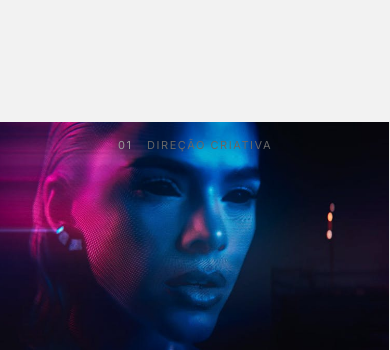
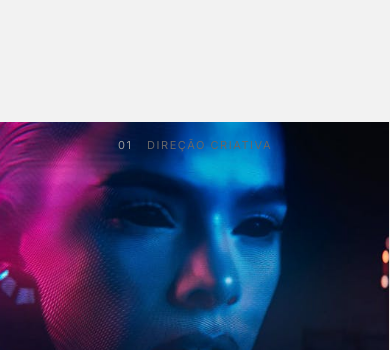
Before and after one commit to simefvx/site-roma, a plain HTML site: page index.html in a window 390 px wide. Shown: the part 2410-2760 px from the top of the page. Drawn offline with nearby package versions, Linux system fonts and the light colour scheme.

Commit message:
Fix mobile hero layout and project columns responsiveness
Co-Authored-By: Claude Sonnet 4.6 <noreply@anthropic.com>

```diff
--- a/css/style.css
+++ b/css/style.css
@@ -1047,23 +1047,23 @@ img { display: block; width: 100%; height: 100%; object-fit: cover; }
   .nav { padding: 0 12px; justify-content: center; }
   .nav__view-btn { padding: 5px 12px; font-size: 10px; }
 
-  /* Hero */
+  /* Hero — 2 imagens por painel, lado a lado, sem segunda linha */
   .hero-panel {
-    min-height: 70vh;
-    height: 70vh;
+    min-height: 56vw;
+    height: 56vw;
   }
   .hero-panel__row {
     grid-template-columns: repeat(2, minmax(0, 1fr));
-    grid-template-rows: repeat(2, 1fr);
+    grid-template-rows: 1fr;
   }
+  .hero-panel__fig:nth-child(n+3) { display: none; }
 
   /* Columns view */
   .projects-grid { grid-template-columns: repeat(3, 1fr); }
   .column-item { grid-template-columns: 1fr; min-height: auto; }
-  .column-item--flip { direction: ltr; }
   .column-item--flip .column-item__image { order: -1; }
   .column-item__text { padding: 32px 24px; }
-  .column-item__image { height: 55vw; }
+  .column-item__image { height: 52vw; min-height: 0; }
 
   /* List view */
   .list-item { grid-template-columns: 40px 1fr 60px; padding: 14px 16px; }
@@ -1093,21 +1093,17 @@ img { display: block; width: 100%; height: 100%; object-fit: cover; }
   .nav { padding: 0 8px; }
   .nav__view-btn { padding: 5px 10px; font-size: 9px; letter-spacing: 0.06em; }
 
-  /* Hero: empilhar em 1 coluna em telas muito pequenas */
-  .hero-panel { min-height: auto; height: auto; }
-  .hero-panel__row {
-    position: relative;
-    grid-template-columns: 1fr;
-    grid-template-rows: unset;
-  }
-  .hero-panel__fig { height: 60vw; }
+  /* Hero — 1 imagem por painel */
+  .hero-panel { min-height: 85vw; height: 85vw; }
+  .hero-panel__row { grid-template-columns: 1fr; grid-template-rows: 1fr; }
+  .hero-panel__fig:nth-child(n+2) { display: none; }
 
   /* Grid */
   .projects-grid { grid-template-columns: repeat(2, 1fr); }
 
   /* Columns */
   .column-item__text { padding: 24px 16px; }
-  .column-item__image { height: 65vw; }
+  .column-item__image { height: 70vw; }
 
   /* Contato */
   .contato-wrap { padding: 0 16px; }
```
